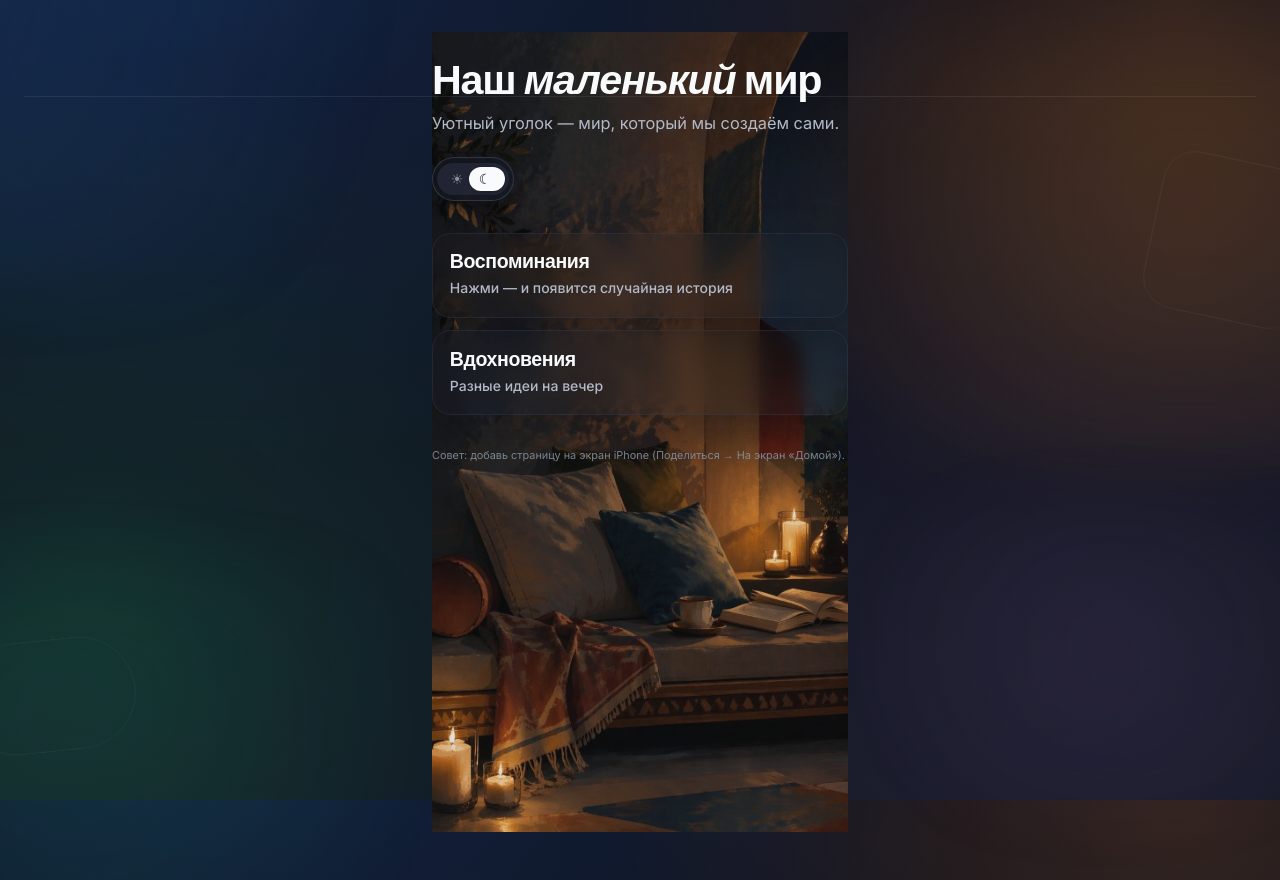
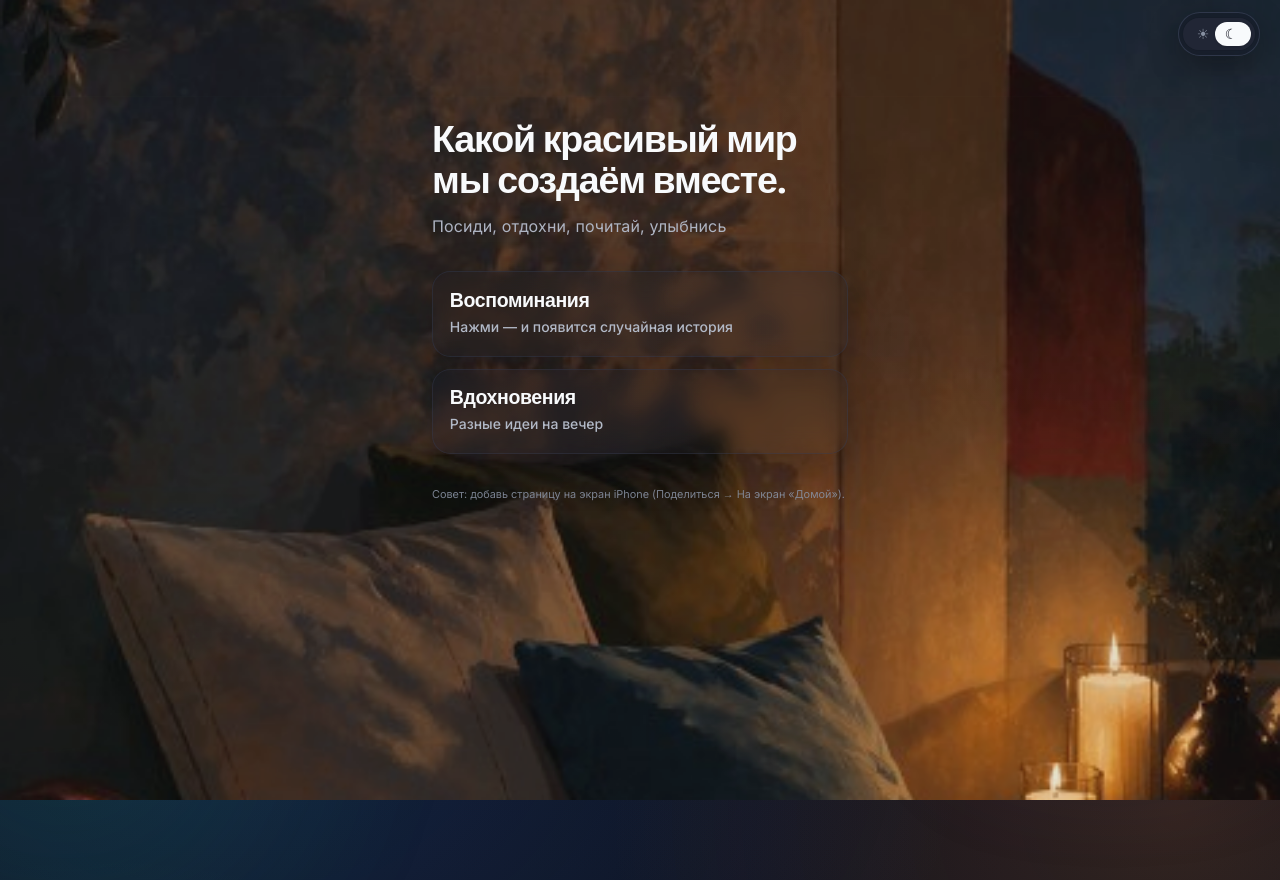
Before and after one commit to m05v08-gif/Nikitabirthday, a Next.js app: page / in a window 1280 px wide. Built offline with nearby package versions, Linux system fonts and the light colour scheme.

Commit message:
Home: full-viewport background, fixed theme toggle, new hero copy

```diff
--- a/src/app/globals.css
+++ b/src/app/globals.css
@@ -77,6 +77,7 @@ body {
 
 body {
   margin: 0;
+  overflow-x: hidden;
   color: var(--color-fg);
   transition:
     background 420ms ease,
@@ -225,6 +226,7 @@ html[data-theme="light"] ::selection {
 .home-page {
   --home-hero-headline: var(--color-fg);
   --home-hero-sub: var(--color-muted);
+  --home-hero-tagline: hsl(220 14% 72%);
   --home-card-title: var(--color-fg);
   --home-card-body: var(--color-muted);
   --home-helper: var(--color-muted-2);
@@ -233,6 +235,7 @@ html[data-theme="light"] ::selection {
 html[data-theme="light"] .home-page {
   --home-hero-headline: hsl(222 46% 12%);
   --home-hero-sub: hsl(222 22% 34%);
+  --home-hero-tagline: hsl(222 14% 40%);
   --home-card-title: hsl(226 22% 32%);
   --home-card-body: hsl(226 13% 44%);
   --home-helper: hsl(226 11% 48%);
@@ -254,6 +257,12 @@ html[data-theme="light"] .home-page {
   font-family: var(--font-sans), ui-sans-serif, system-ui, sans-serif;
   font-weight: 400;
   color: var(--home-hero-sub);
+}
+
+.home-page .home-hero-tagline {
+  color: var(--home-hero-tagline);
+  font-weight: 400;
+  letter-spacing: 0.01em;
 }
 
 .home-page .home-card-title {
--- a/src/app/layout.tsx
+++ b/src/app/layout.tsx
@@ -46,7 +46,7 @@ export default function RootLayout({
       <body
         className={`${inter.variable} ${manrope.variable} ${fraunces.variable} min-h-dvh font-sans antialiased`}
       >
-        <div className="relative isolate min-h-dvh overflow-x-hidden pb-[env(safe-area-inset-bottom)] pt-[env(safe-area-inset-top)]">
+        <div className="relative isolate min-h-dvh pb-[env(safe-area-inset-bottom)] pt-[env(safe-area-inset-top)]">
           <ArtBackground />
 
           <div className="relative mx-auto w-full max-w-md px-4 pb-10 pt-6 sm:pb-12 sm:pt-8">
--- a/src/app/page.tsx
+++ b/src/app/page.tsx
@@ -47,28 +47,33 @@ function Tile({
 
 export default function Home() {
   return (
-    <main className={`${playfairHome.variable} home-page relative w-full min-h-[100dvh] overflow-hidden`}>
-      {/* Full-screen background (home only) */}
-      <div aria-hidden="true" className="absolute inset-0 -z-10">
-        <div className="absolute inset-0 bg-[image:var(--home-artwork)] bg-cover bg-center bg-no-repeat opacity-[0.92] [filter:saturate(0.94)_contrast(0.94)]" />
+    <main className={`${playfairHome.variable} home-page relative min-h-[100dvh] w-full`}>
+      {/* Full-screen background: viewport-fixed so it is not clipped by layout max-w-md / padding */}
+      <div
+        aria-hidden="true"
+        className="pointer-events-none fixed inset-0 z-[5] h-[100dvh] min-h-[100dvh] w-full"
+      >
+        <div className="h-full w-full bg-[image:var(--home-artwork)] bg-cover bg-center bg-no-repeat opacity-[0.92] [filter:saturate(0.94)_contrast(0.94)]" />
         <div className="absolute inset-0 bg-[color:var(--home-art-overlay)]" />
       </div>
 
-      {/* Content layer */}
-      <div className="relative mx-auto w-full max-w-md px-0 pb-10 pt-4 sm:pb-12 sm:pt-6">
-        <header className="relative space-y-5">
-          <div className="space-y-3">
-            <h1 className="home-hero-title text-balance-safe text-[2.35rem] leading-[1.02] sm:text-[2.58rem]">
-              Наш <span className="home-hero-accent">маленький</span> мир
-            </h1>
-            <p className="home-hero-sub text-pretty text-[1.02rem] leading-relaxed">
-              Уютный уголок — мир, который мы создаём сами.
-            </p>
-          </div>
+      {/* Theme toggle — fixed top-right over the artwork */}
+      <div className="pointer-events-none fixed inset-x-0 top-0 z-30 flex justify-end px-4 pt-[max(0.75rem,env(safe-area-inset-top))] sm:px-5">
+        <div className="pointer-events-auto">
+          <ThemeToggle className="home-hero-toggle border-[color:color-mix(in_oklab,var(--color-border)_42%,transparent)] bg-[color:color-mix(in_oklab,var(--color-toggle-bg)_48%,transparent)] ring-1 ring-[color:color-mix(in_oklab,var(--color-ring)_48%,transparent)] backdrop-blur-[14px]" />
+        </div>
+      </div>
 
-          <div className="flex items-center">
-            <ThemeToggle className="home-hero-toggle border-[color:color-mix(in_oklab,var(--color-border)_42%,transparent)] bg-[color:color-mix(in_oklab,var(--color-toggle-bg)_48%,transparent)] ring-1 ring-[color:color-mix(in_oklab,var(--color-ring)_48%,transparent)] backdrop-blur-[14px]" />
-          </div>
+      {/* Content (hero + cards) stays in layout column; no toggle inside hero */}
+      <div className="relative z-20 w-full pb-10 pt-[4.75rem] sm:pb-12 sm:pt-[5.25rem]">
+        <header className="space-y-4">
+          <h1 className="home-hero-title text-balance-safe text-[2.1rem] leading-[1.08] sm:text-[2.35rem]">
+            <span className="block">Какой красивый мир</span>
+            <span className="block">мы создаём вместе.</span>
+          </h1>
+          <p className="home-hero-sub home-hero-tagline text-pretty text-[0.95rem] leading-relaxed sm:text-[1rem]">
+            Посиди, отдохни, почитай, улыбнись
+          </p>
         </header>
 
         <section className="mt-8 grid gap-3">
```
